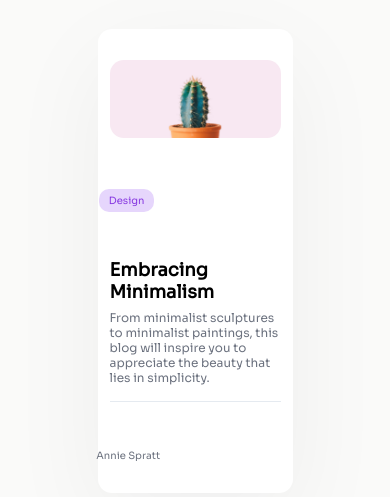
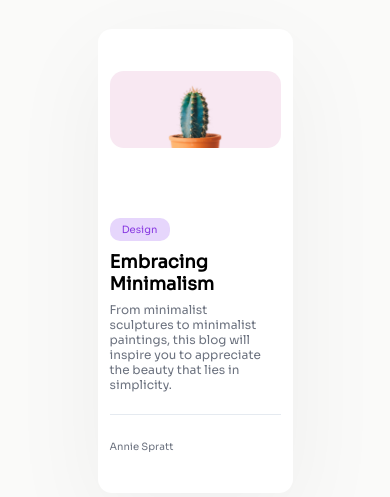
Before and after one commit to F4bi0h/Minimal-Blog-Card-by-Carrie-Schwartz---devChallenges, a plain HTML site: page index.html in a window 390 px wide. Shown: the part 161-658 px from the top of the page. Drawn offline with Linux system fonts and the light colour scheme; files whose address does not match are found by name.

Commit message:
devchallenge-1

```diff
--- a/css/styles.css
+++ b/css/styles.css
@@ -37,19 +37,22 @@ main {
     flex-direction: column;
     align-items: center;
     justify-content: space-around;
-    padding: 8px 14px;
+    padding: 16px 14px;
     box-shadow: 0px 30px 100px 0px rgba(17, 23, 41, 0.05);
+    text-align: left;
 }
 .area-card .img-card img {
     width: 100%;
+    margin-top: -15px;
 }
 .area-card .img-card img,
 .area-card {
     border-radius: 14px;
 }
 .content-card {
-    padding-bottom: 16px;
+    padding-bottom: 22px;
     border-bottom: 1px solid var(--three-color);
+    padding-right: 12px;
 }
 .area-card .content-card h1 {
     font-size: 18px;
@@ -61,17 +64,19 @@ main {
 }
 .area-card .small {
     font-size: 10px;
-    margin-left: -83%;
 }
 .area-card .small-text {
-    margin-left: -80%;
     color: var(--seven-color);
+    margin-top: 25px;
 }
 .area-card .tag-card {
     background-color: var(--two-color);
     color: var(--one-color);
-    padding: 5px 10px;
+    padding: 5px 0;
     border-radius: 10px;
+    width: 60px;
+    text-align: center;
+    margin-bottom: 10px;
 }
 
 @media screen and (max-width: 640px){
@@ -86,11 +91,8 @@ main {
         padding: 8px 12px;
         box-shadow: 0px 30px 100px 0px rgba(17, 23, 41, 0.05);
     }
-    .area-card .small {
-        font-size: 10px;
-        margin-left: -80%;
-    }
-    .area-card .small-text {
-        margin-left: -78%;
+    .area-card .img-card img {
+        width: 100%;
+        margin-top: 2px;
     }
 }
--- a/index.html
+++ b/index.html
@@ -1,5 +1,6 @@
 <!DOCTYPE html>
 <html lang="en">
+
 <head>
     <meta charset="UTF-8">
     <meta name="viewport" content="width=device-width, initial-scale=1.0">
@@ -7,6 +8,7 @@
     <title>Minimal Blog Card by Carrie Schwartz</title>
     <link rel="icon" href="images/logo.svg" type="image/x-icon" sizes="any">
 </head>
+
 <body>
 
     <main>
@@ -14,15 +16,19 @@
             <div class="img-card">
                 <img src="/images/dccl--responsive-mini-blog-card/cactus_img.jpg" alt="Cactus">
             </div>
-            <div class="small tag-card">Design</div>
-            <div class="content-card">
-                <h1>Embracing Minimalism</h1>
-                <p>From minimalist sculptures to minimalist paintings, this blog will inspire you to appreciate the beauty that lies in simplicity.</p>
+            <div class="area-content">
+                <p class="small tag-card">Design</p>
+                <div class="content-card">
+                    <h1>Embracing Minimalism</h1>
+                    <p>From minimalist sculptures to minimalist paintings, this blog will inspire you to appreciate the
+                        beauty that lies in simplicity.</p>
+                </div>
+                <p class="small small-text">Annie Spratt</p>
             </div>
-            <p class="small small-text">Annie Spratt</p>
         </div>
     </main>
 
     <script src="script.js"></script>
 </body>
+
 </html>
```
